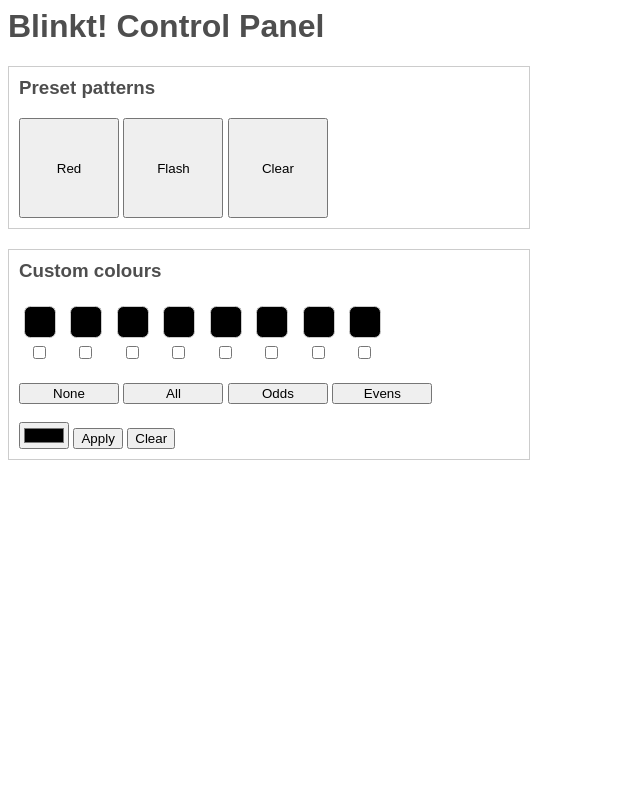
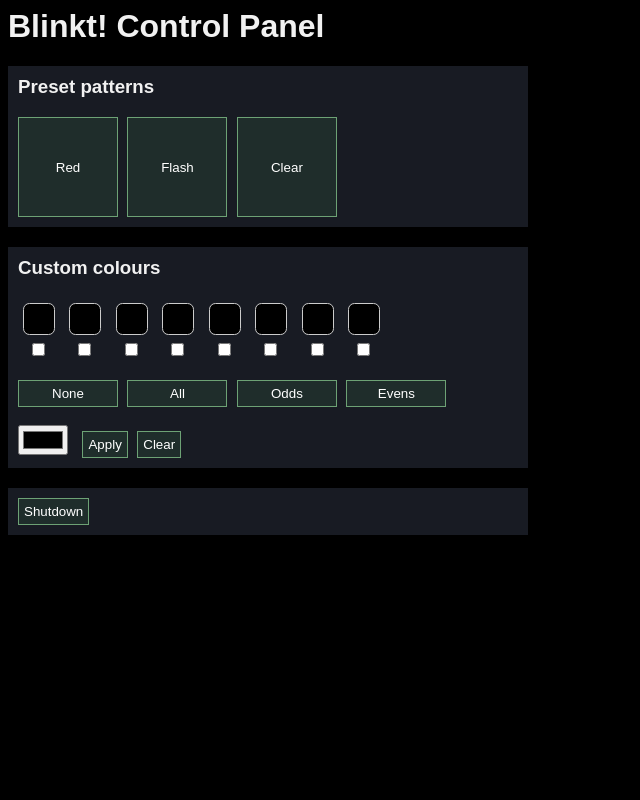
Before and after one commit to scottabutler/blinkt, a Flask app: page / in a window 1280 px wide. Shown: the whole page, without its empty margins (0-640 px from the left). Run offline with Flask 2, Linux system fonts and the light colour scheme.

Commit message:
Added shutdown route, updated flash script, updated CSS

```diff
--- a/webapp/app.py
+++ b/webapp/app.py
@@ -29,7 +29,12 @@
 @app.route('/flash')
 def effect_flash():
     from scripts import flash
+    flash.run()
     return redirect(url_for('index'))
+
+@app.route('/shutdown')
+def shutdown():
+    Flask.request.environ.get('werkzeug.server.shutdown')()
 
 def hex_to_rgb(hex):
     if (len(hex) == 3):
--- a/webapp/static/style.css
+++ b/webapp/static/style.css
@@ -1,14 +1,9 @@
 body {
-    background-color: rgb(255, 255, 255);
+    background-color: rgb(0, 0, 0);
     font-family: Arial, Helvetica, sans-serif;
-    color: rgb(78, 78, 78);
+    color: rgb(241, 241, 241);
 }
 
-#preset, #custom {
-    border: 1px solid #ccc;
-    padding: 10px;
-    max-width: 500px;
-}
 #preset h3, #custom h3 {
     margin-top: 0;
 }
@@ -30,10 +25,6 @@
     display: inline-block;
 }
 
-#custom {
-    padding: 10px;
-    margin-top: 20px;
-}
 #custom input[type=checkbox] {
     margin-left: 14px;
 }
@@ -43,3 +34,24 @@
 #custom .actions button {
     width: 100px;
 }
+
+.card {
+    padding: 10px;
+    margin-top: 20px;
+    max-width: 500px;
+    background-color: rgb(24, 27, 35);
+}
+
+button {
+    background-color: rgb(31, 45, 43);
+    color: rgb(255, 255, 255);
+    border: 1px solid rgb(109, 162, 117);
+    padding: 5px;
+    margin-right: 5px;
+}
+
+#picker {
+    margin-right: 10px;
+    width: 50px;
+    height: 30px;
+}
--- a/webapp/templates/index_custom.html
+++ b/webapp/templates/index_custom.html
@@ -79,11 +79,16 @@
             });
             sendGetRequest('/publish/clear');
         }
+
+        function shutdown() {
+            clearCustomColours();
+            sendGetRequest('/shutdown');
+        }
     </script>
 </head>
 <body onload="setUp()">
     <h1>Blinkt! Control Panel</h1>
-    <div id="preset">
+    <div id="preset" class="card">
         <h3>Preset patterns</h3>
         <div class="actions">
             <button onclick="sendGetRequest('/publish/red')">Red</button>
@@ -92,7 +97,7 @@
         </div>
     </div>
 
-    <div id="custom">
+    <div id="custom" class="card">
         <h3>Custom colours</h3>
         <div class="d-inline-block">
             <div class="box" id="box_0"></div>
@@ -139,5 +144,8 @@
         <button onclick="applyCustomColours()">Apply</button>
         <button onclick="clearCustomColours()">Clear</button>
     </div>
+    <div class="card">
+        <button onclick="shutdown()">Shutdown</button>
+    </div>
 </body>
 </html>
```
Also changed, not shown: webapp/scripts/flash.py (+16 -15 lines).
